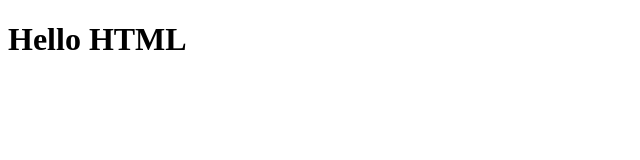
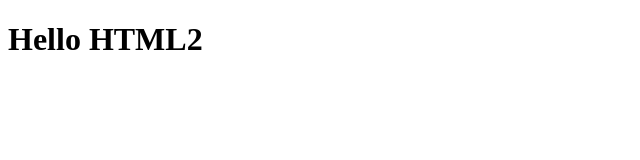
Before and after one commit to viveknad/coursera-test, a plain HTML site: page site/index.html in a window 1280 px wide. Shown: the full height of the page, 0-640 px from the left. Drawn offline with Linux system fonts and the light colour scheme.

Commit message:
small change

```diff
--- a/site/index.html
+++ b/site/index.html
@@ -4,6 +4,6 @@
 	<title>Hello HTML!</title>
 </head>
 <body>
-<h1> Hello  HTML </h1>
+<h1> Hello  HTML2 </h1>
 </body>
 </html>
```
